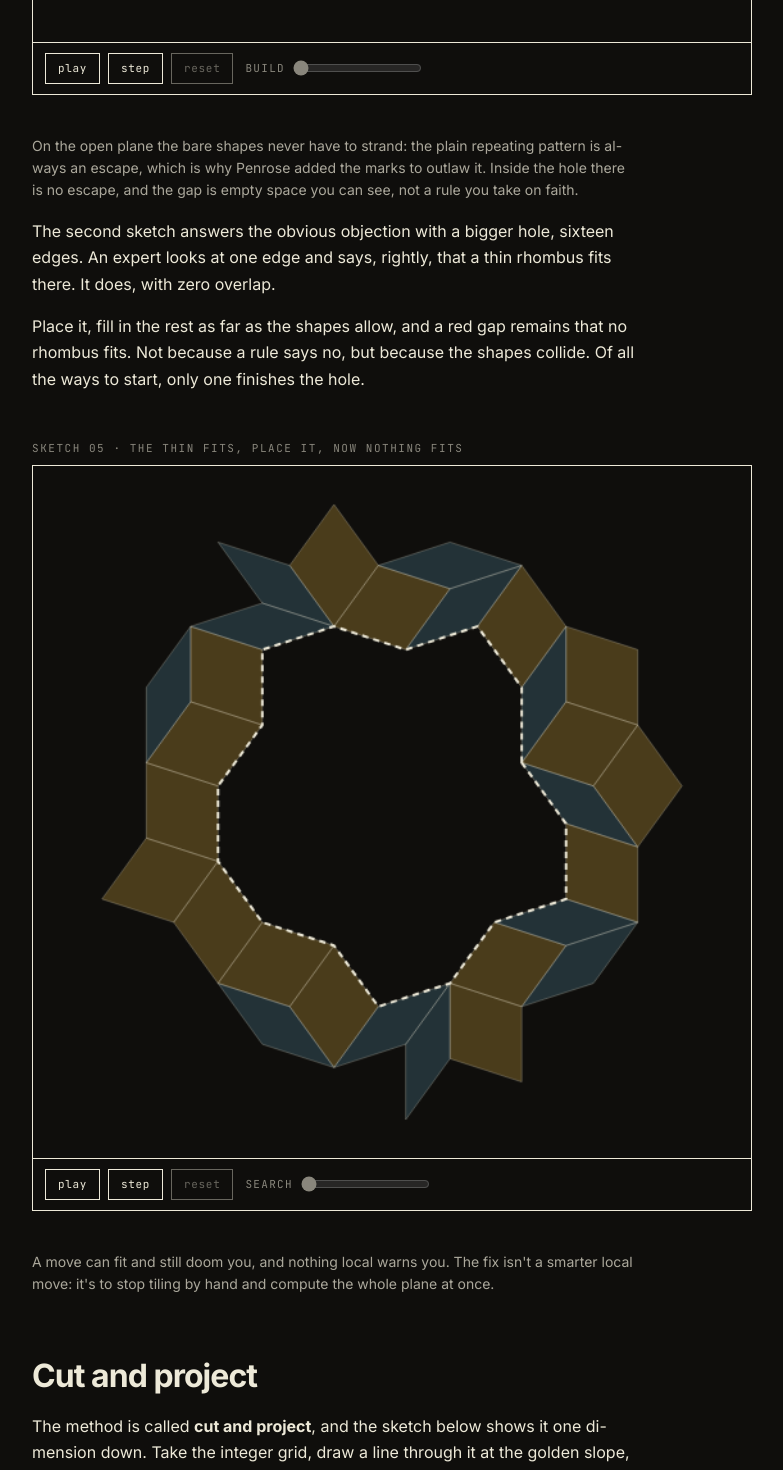
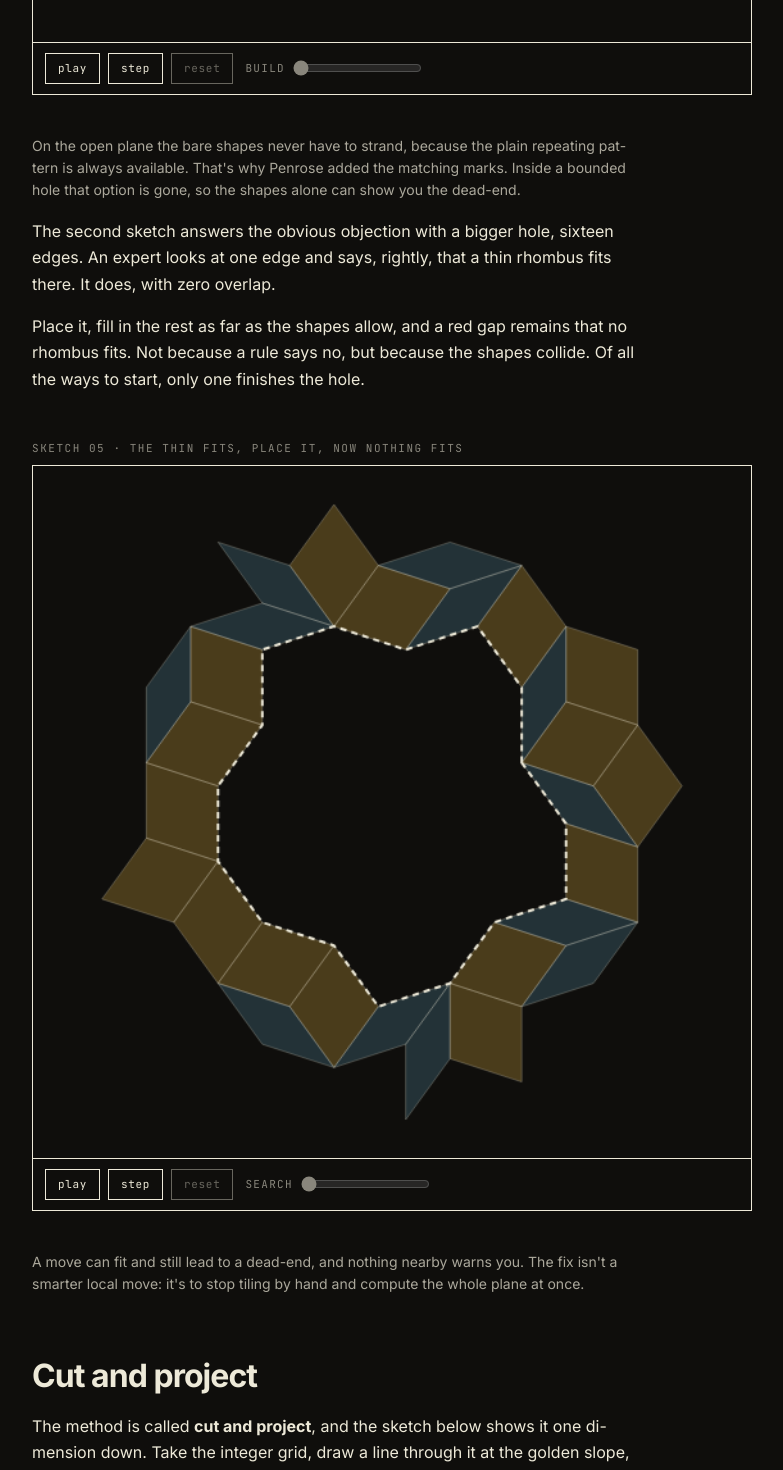
Before and after one commit to funcimp/func.lol, a Next.js app: page /x/penrose in a window 1280 px wide. Shown: the part 5700-7170 px from the top of the page, without its empty margins (248-1031 px from the left). Built offline with nearby package versions, Linux system fonts and the light colour scheme; no server answers.

Commit message:
style(penrose): say it plainly in the dead-end codas
No escape metaphors, no take-on-faith, no doom. The codas state the
fact: a repeating fallback exists on the open plane and not in a
bounded hole, and a fitting move can still lead to a dead-end.
Outlaws becomes forbids.

```diff
--- a/src/app/x/penrose/page.tsx
+++ b/src/app/x/penrose/page.tsx
@@ -168,7 +168,7 @@ export default function PenrosePage() {
             φ, the thin one&#39;s short diagonal exactly 1/φ. Here&#39;s the thing, though: the shapes alone aren&#39;t
             enough. Left to themselves they&#39;d happily tile the plane in a
             plain repeating pattern. It&#39;s Penrose&#39;s edge rule that
-            outlaws every repeating arrangement, and the coloured arcs below
+            forbids every repeating arrangement, and the coloured arcs below
             carry that rule: two tiles may share an edge only if the arcs
             continue across it, in colour and in position.
           </p>
@@ -263,10 +263,10 @@ export default function PenrosePage() {
 
         <div className={PROSE}>
           <p className="text-[14px] leading-[1.6] opacity-70">
-            On the open plane the bare shapes never have to strand: the plain
-            repeating pattern is always an escape, which is why Penrose added
-            the marks to outlaw it. Inside the hole there is no escape, and the
-            gap is empty space you can see, not a rule you take on faith.
+            On the open plane the bare shapes never have to strand, because the
+            plain repeating pattern is always available. That&#39;s why Penrose
+            added the matching marks. Inside a bounded hole that option is gone,
+            so the shapes alone can show you the dead-end.
           </p>
         </div>
 
@@ -289,9 +289,9 @@ export default function PenrosePage() {
 
         <div className={PROSE}>
           <p className="text-[14px] leading-[1.6] opacity-70">
-            A move can fit and still doom you, and nothing local warns you. The
-            fix isn&#39;t a smarter local move: it&#39;s to stop tiling by hand
-            and compute the whole plane at once.
+            A move can fit and still lead to a dead-end, and nothing nearby
+            warns you. The fix isn&#39;t a smarter local move: it&#39;s to stop
+            tiling by hand and compute the whole plane at once.
           </p>
         </div>
 
```
